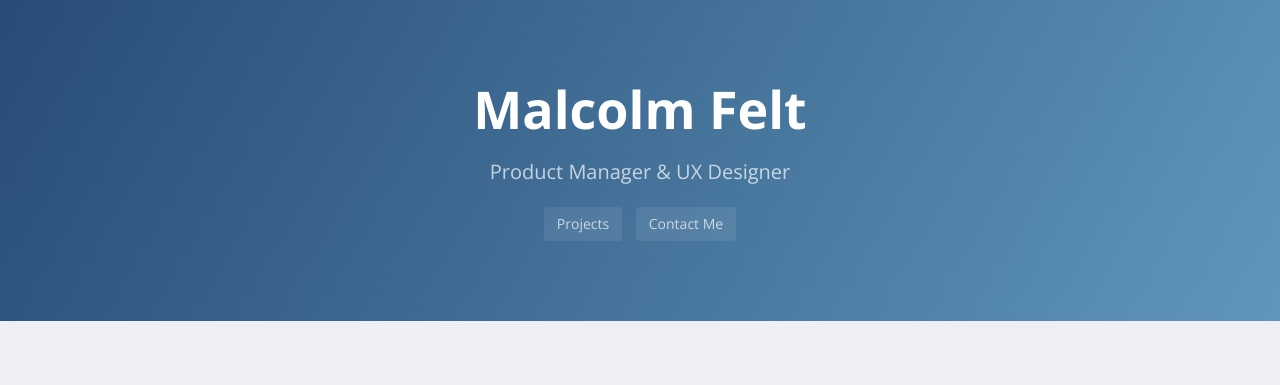
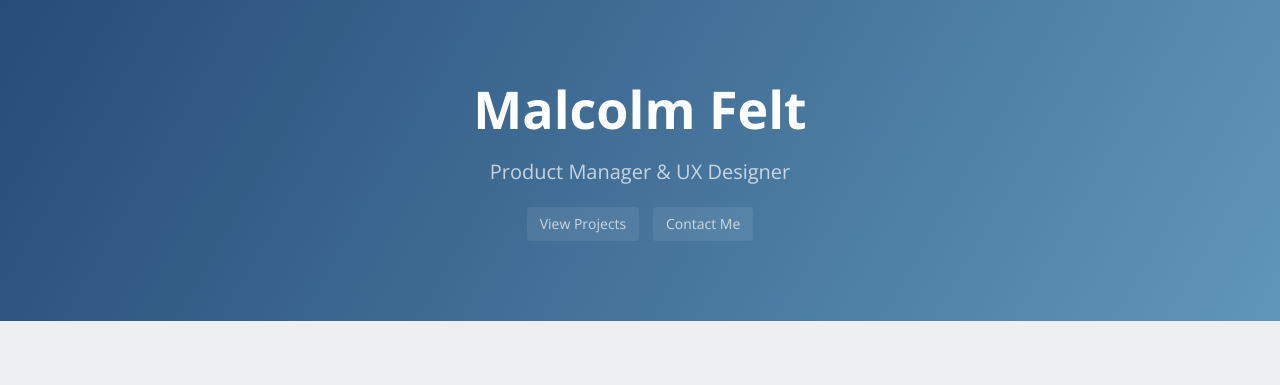
Before and after one commit to mfelt/mfelt.github.io, a Jekyll site: the page built from index.md, in a window 1280 px wide. Shown: the top 385 px of the page. Built offline with Jekyll 4.4.1, drawn with Linux system fonts in a browser that asks for light colours; nearby versions of some CDN libraries; our own code applies the rules of GitHub Pages for plain Markdown files.

Commit message:
Update default.html

```diff
--- a/_layouts/default.html
+++ b/_layouts/default.html
@@ -15,7 +15,7 @@
     <section class="page-header">
       <h1 class="project-name"><a href="/">{{ site.title | default: site.github.repository_name }}</a></h1>
       <h2 class="project-tagline">{{ site.description | default: site.github.project_tagline }}</h2>
-        <a href="/#projects" class="btn">Projects</a>
+        <a href="/#projects" class="btn">View Projects</a>
         <a href="mailto:pilotemt963@gmail.com" class="btn">Contact Me</a>
     </section>
 
```
